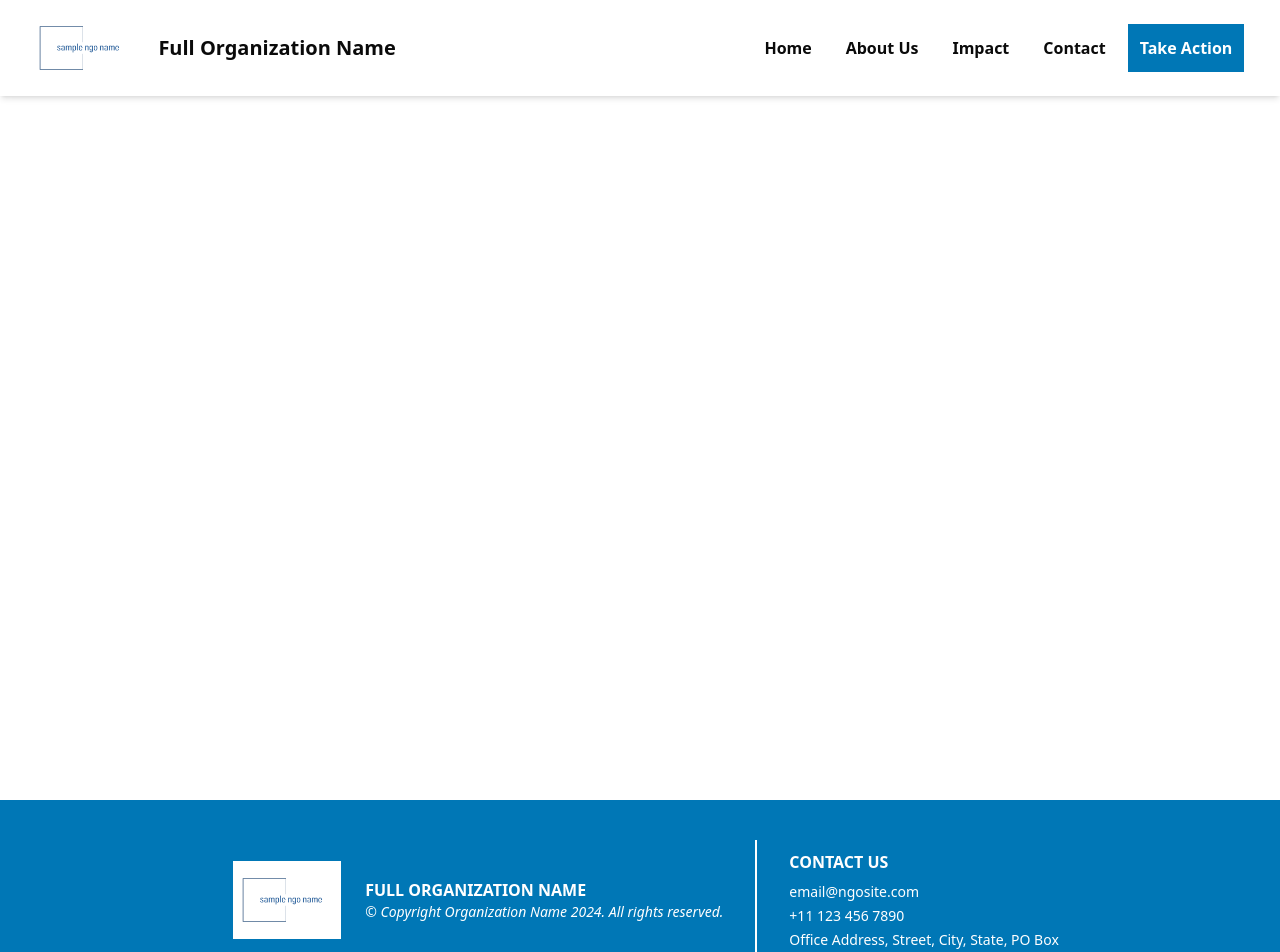
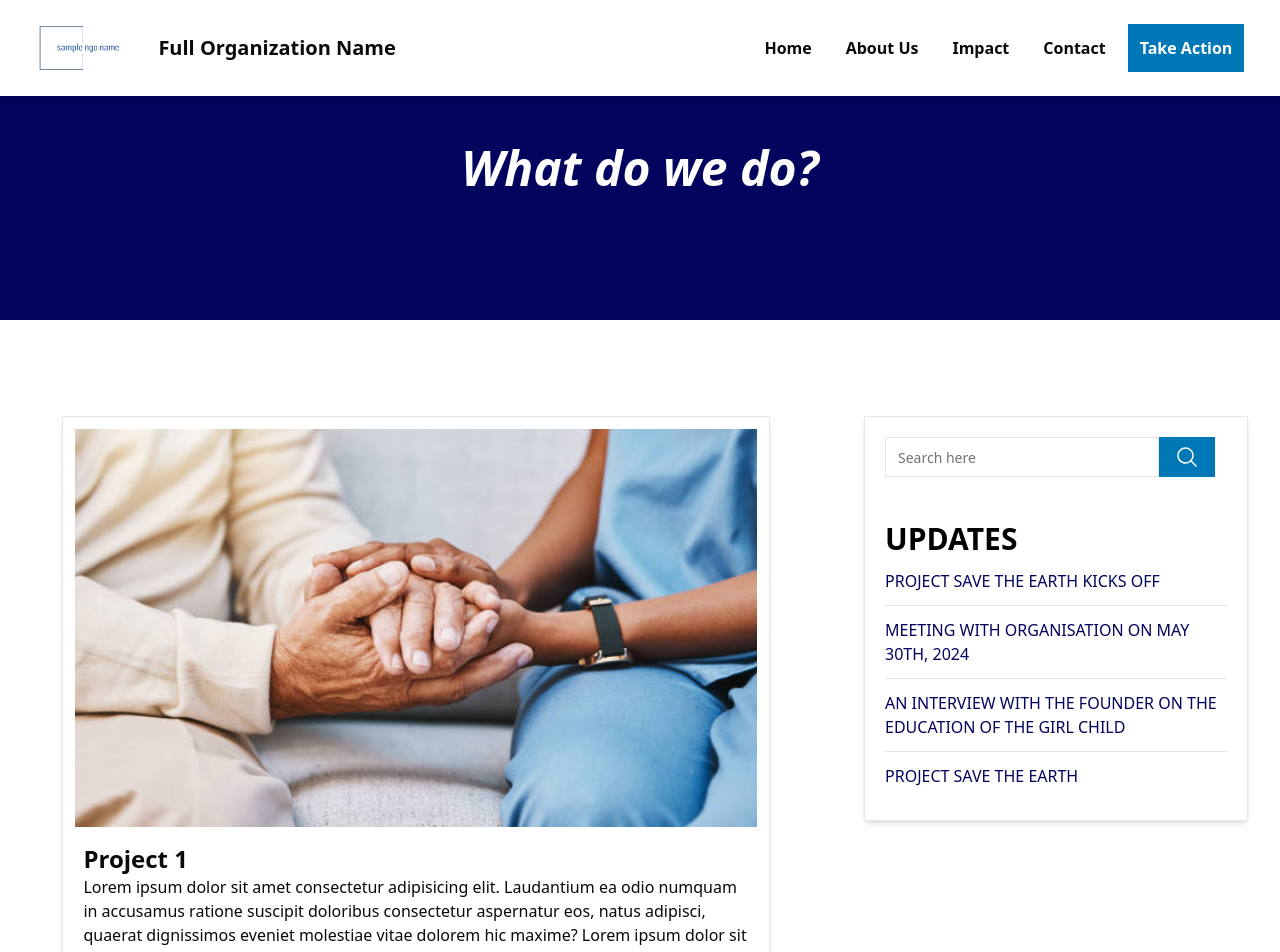
Before and after one commit to judithlk/ngo-site-template, a Next.js app: page /impact in a window 1280 px wide. Shown: the top 952 px of the page. Built offline with nearby package versions, Linux system fonts and the light colour scheme.

Commit message:
Impact page

```diff
--- a/src/app/action/page.tsx
+++ b/src/app/action/page.tsx
@@ -3,6 +3,7 @@
 import NavBar from "../components/NavBar";
 import Footer from "../components/Footer";
 import SocialBar from "../components/SocialBar";
+import Aside from "../components/Aside";
 import Image from "next/image";
 import Link from "next/link";
 import VolunteerModal from "../components/VolunteerModal";
@@ -20,13 +21,15 @@ export default function TakeAction() {
     <>
       <NavBar />
       <main className="w-[100%] pb-10 mb-0 relative">
-        <div className="w-[100%] h-[100%] pt-[8%] lg:pt-0 space-y-10">
+        <div className="w-[100%] h-[100%] pt-[8%] lg:pt-0 space-y-24">
           <div className="h-64 md:h-80 bg-darkblue flex items-center justify-center pt-4">
             <h1 className="text-3xl md:text-5xl text-white font-bold italic">
               What can you do?
             </h1>
           </div>
-          <div className="w-[100%] py-4 px-10 space-y-8">
+          <div className="w-[100%] flex flex-col md:flex-row justify-around">
+            <div className="md:w-[65%] space-y-10">
+              <div className="w-[90%] py-4 px-10 space-y-8">
                 <h1 className="text-4xl md:text-5xl font-semibold text-midblue">
                   VOLUNTEER
                 </h1>
@@ -35,13 +38,13 @@ export default function TakeAction() {
                     <p className="italic">
                       Lorem ipsum dolor sit amet consectetur adipisicing elit.
                       Voluptate aut beatae temporibus quia fugiat culpa
-                  necessitatibus doloribus rerum corrupti labore fugit nesciunt
-                  ut, aliquid repellat ipsum perspiciatis illum quaerat
-                  distinctio. Lorem ipsum dolor sit amet, consectetur
-                  adipisicing elit. Debitis dolores nostrum eos architecto? Fuga
-                  voluptate libero fugit minima perferendis ducimus tempora
-                  distinctio possimus, dolorum corporis, dicta consectetur
-                  nesciunt omnis maiores.
+                      necessitatibus doloribus rerum corrupti labore fugit
+                      nesciunt ut, aliquid repellat ipsum perspiciatis illum
+                      quaerat distinctio. Lorem ipsum dolor sit amet,
+                      consectetur adipisicing elit. Debitis dolores nostrum eos
+                      architecto? Fuga voluptate libero fugit minima perferendis
+                      ducimus tempora distinctio possimus, dolorum corporis,
+                      dicta consectetur nesciunt omnis maiores.
                     </p>
                     <h2 className="text-midblue">
                       -
@@ -67,7 +70,7 @@ export default function TakeAction() {
                 </Button>
               </div>
               <div className="w-[80%] m-auto border-t border-midblue"></div>
-          <div className="w-[100%] py-4 px-10 space-y-8">
+              <div className="w-[90%] py-4 px-10 space-y-8">
                 <h1 className="text-4xl md:text-5xl mr-3 font-semibold text-midblue text-right">
                   GIVE
                 </h1>
@@ -83,25 +86,33 @@ export default function TakeAction() {
                     />
                   </div>
                   <div className="sm:w-[60%] flex flex-col justify-center items-end">
-                <h2 className="text-midblue text-xl font-semibold">Project Name</h2>
+                    <h2 className="text-midblue text-xl font-semibold">
+                      Project Name
+                    </h2>
                     <p className="italic text-justify">
                       Lorem ipsum dolor sit amet consectetur adipisicing elit.
                       Voluptate aut beatae temporibus quia fugiat culpa
-                  necessitatibus doloribus rerum corrupti labore fugit nesciunt
-                  ut, aliquid repellat ipsum perspiciatis illum quaerat
-                  distinctio. Lorem ipsum dolor sit amet, consectetur
-                  adipisicing elit. Debitis dolores nostrum eos architecto? Fuga
-                  voluptate libero fugit minima perferendis ducimus tempora
-                  distinctio possimus, dolorum corporis, dicta consectetur
-                  nesciunt omnis maiores.
+                      necessitatibus doloribus rerum corrupti labore fugit
+                      nesciunt ut, aliquid repellat ipsum perspiciatis illum
+                      quaerat distinctio. Lorem ipsum dolor sit amet,
+                      consectetur adipisicing elit. Debitis dolores nostrum eos
+                      architecto? Fuga voluptate libero fugit minima perferendis
+                      ducimus tempora distinctio possimus, dolorum corporis,
+                      dicta consectetur nesciunt omnis maiores.
                     </p>
                   </div>
                 </div>
                 <div className="w-[100%] text-end">
-            <Button onClick={() => setModalState(true)} className="bg-red-600 text-right">
+                  <Button
+                    onClick={() => setModalState(true)}
+                    className="bg-red-600 text-right"
+                  >
                     Give Now
                   </Button>
                 </div>
+              </div>
+            </div>
+            <Aside />
           </div>
         </div>
         <div
--- /dev/null
+++ b/src/app/components/Aside.tsx
@@ -0,0 +1,93 @@
+"use client";
+
+import { zodResolver } from "@hookform/resolvers/zod";
+import { useForm } from "react-hook-form";
+import { z } from "zod";
+
+import { Button } from "@/components/ui/button";
+import {
+  Form,
+  FormControl,
+  FormDescription,
+  FormField,
+  FormItem,
+  FormLabel,
+  FormMessage,
+} from "@/components/ui/form";
+import { Input } from "@/components/ui/input";
+import Link from "next/link";
+
+const formSchema = z.object({
+  search: z.string(),
+});
+
+export default function Aside() {
+  const form = useForm<z.infer<typeof formSchema>>({
+    resolver: zodResolver(formSchema),
+    defaultValues: {
+      search: "",
+    },
+  });
+
+  function onSubmit(values: z.infer<typeof formSchema>) {
+    console.log(values);
+  }
+
+  return (
+    <div className="w-[80%] m-auto mt-16 md:mt-0 md:w-[30%] h-fit shadow-md p-5 border border-gray-200 space-y-8">
+      <div className="">
+        <Form {...form}>
+          <form onSubmit={form.handleSubmit(onSubmit)} className="flex relative ">
+            <FormField
+              control={form.control}
+              name="search"
+              render={({ field }) => (
+                <FormItem className="w-[80%]">
+                  <FormControl>
+                    <Input
+                      {...field}
+                      placeholder="Search here"
+                      className="rounded-none focus-visible:ring-0 focus-visible:border-2 focus-visible:border-midblue "
+                    />
+                  </FormControl>
+                </FormItem>
+              )}
+            />
+            <Button className="rounded-none bg-midblue">
+              <svg
+                xmlns="http://www.w3.org/2000/svg"
+                viewBox="0 0 24 24"
+                fill="currentColor"
+                className="size-6"
+              >
+                <path
+                  fillRule="evenodd"
+                  d="M10.5 3.75a6.75 6.75 0 1 0 0 13.5 6.75 6.75 0 0 0 0-13.5ZM2.25 10.5a8.25 8.25 0 1 1 14.59 5.28l4.69 4.69a.75.75 0 1 1-1.06 1.06l-4.69-4.69A8.25 8.25 0 0 1 2.25 10.5Z"
+                  clipRule="evenodd"
+                />
+              </svg>
+            </Button>
+          </form>
+        </Form>
+      </div>
+      <div className="w-[100%] py-3 space-y-3">
+        <h1 className="text-black font-semibold text-3xl">UPDATES</h1>
+        <div>
+        <Link href="#"><h1 className="text-darkblue text-base uppercase">Project save the earth kicks off</h1></Link>
+        </div>
+        <hr />
+        <div>
+        <Link href="#"><h1 className="text-darkblue text-base uppercase">Meeting with organisation on May 30th, 2024</h1></Link>
+        </div>
+        <hr />
+        <div>
+        <Link href="#"><h1 className="text-darkblue text-base uppercase">An interview with the founder on the education of the girl child</h1></Link>
+        </div>
+        <hr />
+        <div>
+        <Link href="#"><h1 className="text-darkblue text-base uppercase">Project save the earth</h1></Link>
+        </div>
+      </div>
+    </div>
+  );
+}
--- /dev/null
+++ b/src/app/components/ProjectModule.tsx
@@ -0,0 +1,20 @@
+import Image from "next/image"
+import Link from "next/link"
+import { Button } from "@/components/ui/button"
+
+export default function ProjectModule({title}:{title: string}) {
+    return(
+        <div className="m-auto w-[85%] border border-gray-200 shadow-md p-3 space-y-2">
+            <div className="relative">
+                <Image src={"/stockphoto.jpg"} alt="stock" layout="responsive" width={100} height={100} />
+            </div>
+            <div className="p-2">
+                <h1 className="text-2xl font-semibold">{title}</h1>
+                <p>Lorem ipsum dolor sit amet consectetur adipisicing elit. Laudantium ea odio numquam in accusamus ratione suscipit doloribus consectetur aspernatur eos, natus adipisci, quaerat dignissimos eveniet molestiae vitae dolorem hic maxime? Lorem ipsum dolor sit amet consectetur adipisicing elit. Rem minima sit voluptatibus alias! Repellendus ratione tempora ex vero, asperiores doloremque similique quisquam debitis quis blanditiis voluptatum nemo animi recusandae non!</p>
+                <Button asChild className="mt-3">
+                    <Link href="#">Read More...</Link>
+                </Button>
+            </div>
+        </div>
+    )
+}
--- a/src/app/impact/page.tsx
+++ b/src/app/impact/page.tsx
@@ -1,11 +1,32 @@
 import NavBar from "../components/NavBar"
 import Footer from "../components/Footer"
+import Aside from "../components/Aside"
+import ProjectModule from "../components/ProjectModule"
+import Image from "next/image"
 
 export default function ImpactPage() {
+    const projects = ['Project 1', 'Project 2', 'Project 3']
     return(
         <>
         <NavBar />
-        <div className="w-[100%] h-[100%] pt-[10%] lg:pt-0 space-y-10"></div>
+        <main className="w-[100%] pb-10 mb-0">
+        <div className="w-[100%] h-[100%] pt-[8%] lg:pt-0 space-y-24">
+          <div className="h-64 md:h-80 bg-darkblue flex items-center justify-center pt-4">
+            <h1 className="text-3xl md:text-5xl text-white font-bold italic">
+              What do we do?
+            </h1>
+          </div>
+
+          <div className="w-[100%] flex flex-col md:flex-row justify-evenly">
+            <div className="md:w-[65%] space-y-10">
+              {projects.map((project, index) => (
+                <ProjectModule title={project} />
+              ))}
+            </div>
+            <Aside />
+          </div>
+        </div>
+      </main>
         <Footer />
         </>
     )
```
Also changed, not shown: src/app/about/page.tsx (+33 -26 lines). Lines whose indentation alone changed are shown as unchanged.
